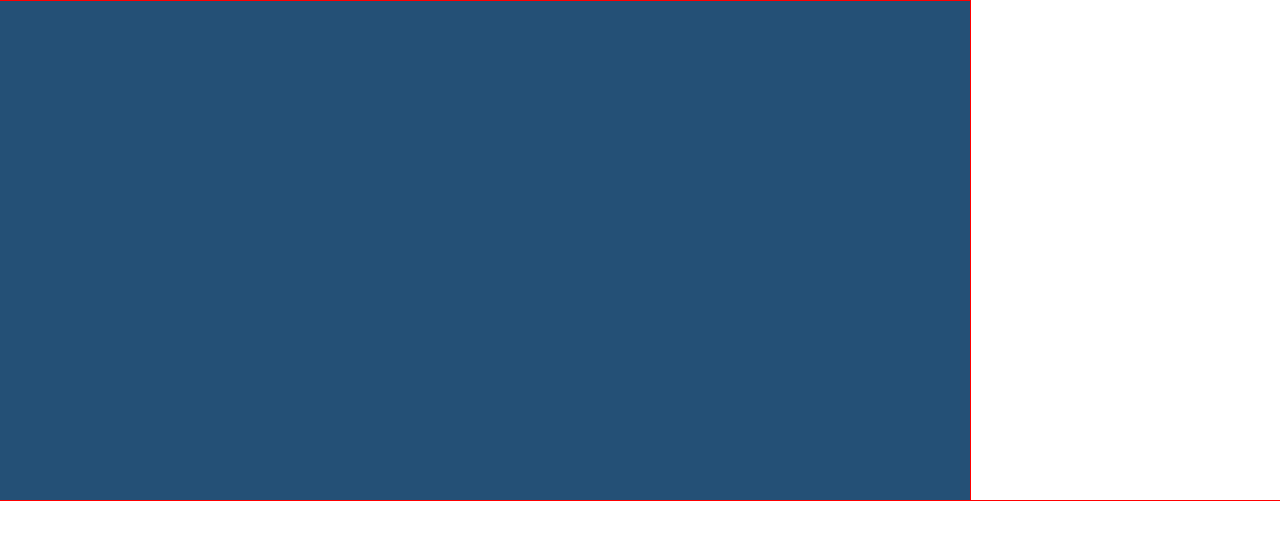
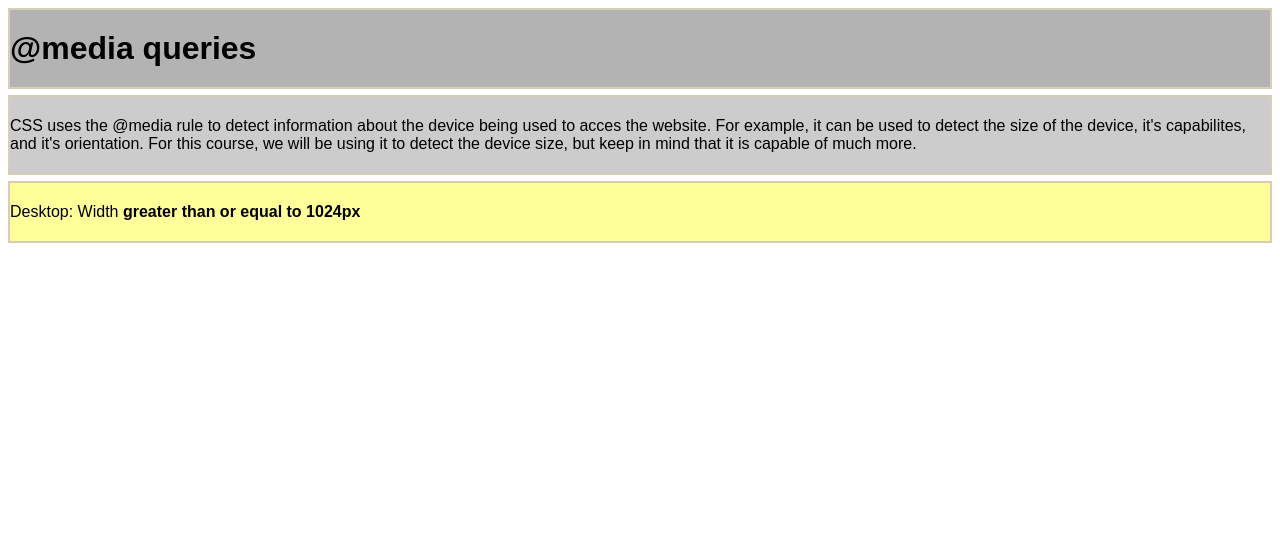
Before and after one commit to SquibblyDee/simply-responsive, a plain HTML site: page index.html in a window 1280 px wide. Drawn offline with Linux system fonts and the light colour scheme.

Commit message:
added 3 text boxes that respond to page width

```diff
--- a/index.html
+++ b/index.html
@@ -11,10 +11,25 @@
             <!-- CONTENT CLASS BEGINS (THE ENTIRE SITE)-->
             <div class="content">
                 <!-- HEADER CLASS BEGINS -->
-
-
-
-
+                <div class="col sm-1 med-2 lrg-4">
+                    <h1>@media queries</h1>
+                    <p>
+                        CSS uses the @media rule to detect information about the device being used to acces
+                        the website. For example, it can be used to detect the size of the device, it's capabilites,
+                        and it's orientation. For this course, we will be using it to detect the device size, but keep
+                        in mind that it is capable of much more.
+                    </p>
+                 </div>
+                 <div class="responsive-color-change">
+                    <div class="col sm-1 med-0 lrg-0">
+                        <p>Desktop: Width <span>less than or equal to 480px</span></p>
+                    </div>
+                    <div class="col sm-0 med-2 lrg-0">
+                        <p>Tablet: Width <span>between 481px and 1023px</span></p>
+                    </div>
+                    <div class="col sm-0 med-0 lrg-4">
+                        <p>Desktop: Width <span>greater than or equal to 1024px</span></p>
+                    </div>
                 </div>
             </div>
         </div>
--- a/style.css
+++ b/style.css
@@ -2,18 +2,66 @@
 *{
     margin: 0px;
     padding: 0px;
-    outline: 1px red solid;
+    /* outline: 1px red solid; */
+    font-family: sans-serif;
    }
 
-/* GENERAL CONTAINER SETTINGS */
+h1{
 
-.container{
-
-    background-color: #245076;
-    width: 970px;
-    height: 500px;
+    background-color: #B3B3B3;
+    outline: 2px solid #D7CEB7;
+    padding: 20px 0px;
+    margin: 10px;
 }
 
-.container .content
+p{
 
-/* BEGIN CONTENT BOX (The whole site) */
+    background-color: #CCCCCC;
+    outline: 2px solid #D7CEB7;
+    padding: 20px 0px;
+    margin: 10px;
+}
+
+span{
+    font-weight: bold;
+}
+
+.responsive-color-change p{
+    background-color: #FFFF99;
+    outline: 2px solid #D7CEB7;
+    padding: 20px 0px;
+    margin: 10px;
+}
+
+@media only screen and (max-width: 480px){
+    .sm-0 {
+        display: none;
+    }
+
+    .sm-1 {
+        /* we will not display anything with the class .sm-1 if the screen's width is less than 480px */
+        display: 25%;
+     }
+}
+
+@media only screen and (min-width: 481px) and (max-width: 1023px){
+    .med-0 {
+        display: none;
+    }
+
+    .med-2 {
+        /* anything with the class .med-1 will get 50% of the available width if the screen's width is greater than 480px */
+        width: 50%;
+    }
+}
+
+@media only screen and (min-width: 1024px){
+    .lrg-0 {
+        display: none;
+    }
+
+    .lrg-4 {
+        /* anything with the class .lrg-1 will get 100% of the available width if the screen's width is greater than 480px */
+        width: 100%;
+    }
+}
```
